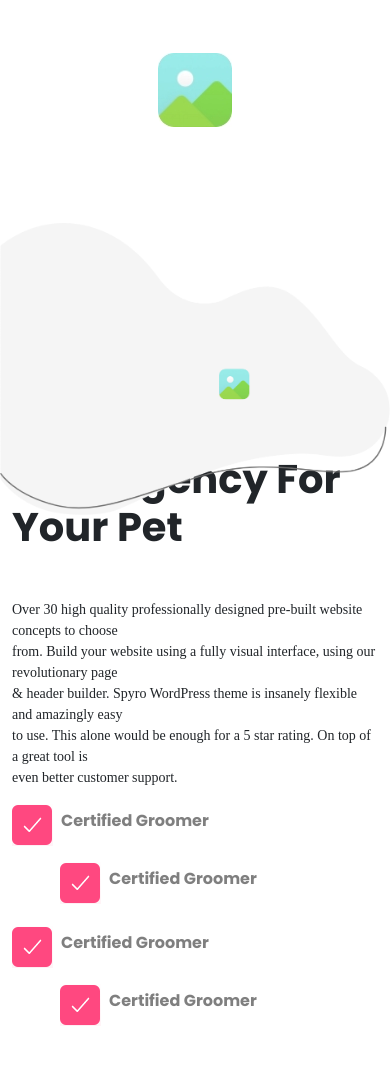
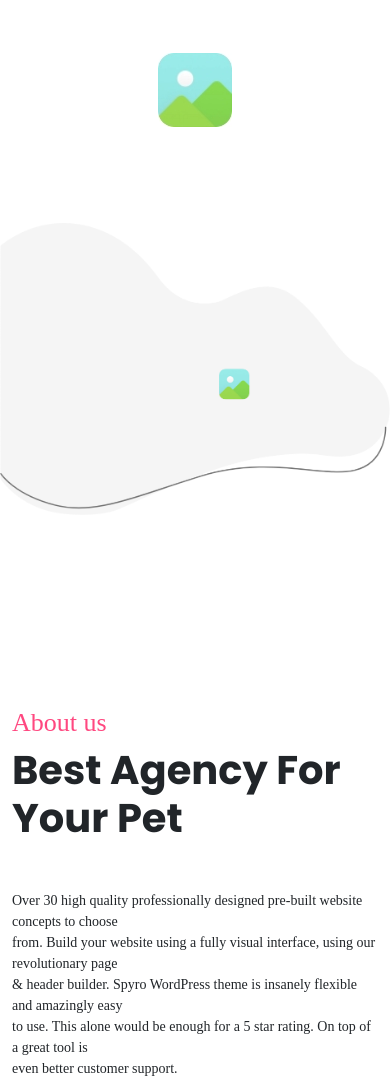
Before and after one commit to ozguruzer/pet-care, a plain HTML site: page index.html in a window 390 px wide. Shown: the part 900-1992 px from the top of the page. Drawn offline with nearby package versions, Linux system fonts and the light colour scheme; a web font is replaced by a local one.

Commit message:
footer and first section

```diff
--- a/assets/css/main.css
+++ b/assets/css/main.css
@@ -1,18 +1,18 @@
 @font-face {
   font-family: pacifico;
-  src: url(assets/font/Pacifico-Regular.ttf);
+  src: url(../font/Pacifico-Regular.ttf);
   font-weight: regular;
 }
 
 @font-face {
   font-family: poppins-bold;
-  src: url(/assets/font/Poppins-Bold.ttf);
+  src: url(../font/Poppins-Bold.ttf);
   font-weight: bold;
 }
 
 @font-face {
   font-family: pacifico;
-  src: url(assets/font/Pacifico-Regular.ttf);
+  src: url(../font/Pacifico-Regular.ttf);
   font-weight: regular;
 }
 
@@ -78,7 +78,7 @@
 }
 
 .about-bg {
-  background-image: url(/assets/img/middle-bg.png);
+  background-image: url(../img/middle-bg.png);
   background-repeat: no-repeat;
   background-size: 50%;
   background-position: left;
@@ -92,7 +92,9 @@
   margin-top: 330px;
   margin-left: 156px;
 }
-
+section.about-us {
+  position:relative;
+}
 .about-us-title-1 {
   font-family: 'pacifico';
   font-size: 26px;
@@ -113,6 +115,7 @@
 .about-box-h {
   font-family: 'poppins-bold';
   font-size: 16px;
+  margin: 0;
 }
 
 .padding-box {
@@ -218,7 +221,7 @@
 }
 
 .card-text-p::before {
-  background-image: url(/assets/img/checkmark-outline.png);
+  background-image: url(../img/checkmark-outline.png);
   background-position: center;
   background-repeat: no-repeat center center;
   background-size: cover;
@@ -277,8 +280,12 @@
 }
 
 .get-in-touch {
-  background-image: url(assets/img/down-dogs.png) no-repeat right right;
+  background-image: url(../img/down-dogs.png) no-repeat right right;
   background-size: 100% 100%;
+}
+
+.footer-padding {
+  padding-top: 65px;
 }
 
 
@@ -349,7 +356,7 @@
 
 . {
   padding: 10px;
-  background: url(/assets/img/footer-bg.jpg) no-repeat center center;
+  background: url(../img/footer-bg.jpg) no-repeat center center;
   background-size: 100% 100%
 
 }
@@ -357,7 +364,7 @@
 
 .bg-footer {
   padding: 70px;
-  background: url(/assets/img/footer-bg.jpg) no-repeat center center;
+  background: url(../img/footer-bg.jpg) no-repeat center center;
   background-size: 100% 100%
 
 }
@@ -372,6 +379,32 @@
 
 .footer-text-padding{
   padding: 13px;
+}
+.abs-bg {
+  position: absolute;
+  max-width: 50%;
+  left: 0;
+  bottom: 0;
+  top: 0;
+  margin: auto;
+}
+.max-width-85 {
+  max-width: 85%;
+  margin-bottom: 15px;
+}
+
+@media only screen and (max-width: 992px) {
+  .abs-bg {
+    position: static;
+    width: 100%;
+    max-width: 100%;
+  }
+  .max-width-85 {
+    margin-bottom: 0;
+  }
+  .max-width-85 .about-box-1 {
+    margin-bottom: 15px;
+  }
 }
 
 @media only screen and (max-width: 768px) {
@@ -401,6 +434,10 @@
     display: flex;
     flex-direction: column;
     text-align: center;
+    width: 100%;
+  }
+
+  .buttons a {
     width: 50%;
   }
 
@@ -478,9 +515,9 @@
 @media (max-width: 992px) {
   .footer {
     background-size: cover;
-    padding: 50px 0 0 0
-margin:none;
-padding: none;
+    padding: 50px 0;
+    margin:none;
+    padding: none;
   }
 
   .about-text-mobile{
--- a/index.html
+++ b/index.html
@@ -70,11 +70,7 @@
   </section>
 
   <section class="about-us mt-5 pt-5">
-    <div class="position-absolute">
-      <div class="about-b">
-        <img src="assets/img/middle-bg.png" class="img-fluid " alt="" srcset="">
-      </div>
-    </div>
+    <img src="assets/img/middle-bg.png" class="img-fluid abs-bg" alt="" srcset="">
     <div class="container">
       <div class="row">
         <div class="col-lg-6 col-md-12 mb-5 pb-5 ms-auto ">
@@ -95,35 +91,37 @@
                 top of a great tool is <br />
                 even better customer support.
               </p>
-              <div class="d-flex box-position flex-wrap">
+              <div class="box-position d-flex flex-wrap justify-content-between max-width-85">
                 <div class="about-box-1 d-inline-flex align-items-center ">
                   <img src="assets/img/pink-tik.png" alt="" class="img-fluid" srcset="" />
                   <h3 class="about-box-h text-black-50 ms-2">
                     Certified Groomer
                   </h3>
                 </div>
-                <div class="">
-                  <div class="about-box-1 d-inline-flex align-items-center about-box-text-mobile">
-                    <img src="assets/img/pink-tik.png" alt="" class="img-fluid ms-5 mt-3" srcset="" />
-                    <h3 class="about-box-h text-black-50 ms-2 mt-3">
-                      Certified Groomer
-                    </h3>
-                  </div>
-                </div>
-              </div>
-              <div class="d-flex box-position flex-wrap px-sm-0 mx-sm-0">
-                <div class="about-box-1 d-flex align-items-center">
-                  <img src="assets/img/pink-tik.png" alt="" class="img-fluid mt-3" srcset="" />
-                  <h3 class="about-box-h  text-black-50 mt-3 ms-2">
+
+                <div class="about-box-1 d-inline-flex align-items-center ">
+                  <img src="assets/img/pink-tik.png" alt="" class="img-fluid" srcset="" />
+                  <h3 class="about-box-h text-black-50 ms-2">
                     Certified Groomer
                   </h3>
                 </div>
-                <div class="about-box-1 d-flex align-items-center">
-                  <img src="assets/img/pink-tik.png" alt="" class="img-fluid ms-5 mt-3" srcset="" />
-                  <h3 class="about-box-h text-black-50 text-center mt-3 ms-2">
+
+              </div>
+              <div class="box-position d-flex flex-wrap justify-content-between max-width-85">
+                <div class="about-box-1 d-inline-flex align-items-center ">
+                  <img src="assets/img/pink-tik.png" alt="" class="img-fluid" srcset="" />
+                  <h3 class="about-box-h text-black-50 ms-2">
                     Certified Groomer
                   </h3>
                 </div>
+
+                <div class="about-box-1 d-inline-flex align-items-center ">
+                  <img src="assets/img/pink-tik.png" alt="" class="img-fluid" srcset="" />
+                  <h3 class="about-box-h text-black-50 ms-2">
+                    Certified Groomer
+                  </h3>
+                </div>
+
               </div>
             </div>
           </div>
@@ -500,7 +498,7 @@
     </div>
   </section>
   <footer class="footer bg-footer mt-5">
-    <div class=" d-flex flex-column justify-content-center align-content-center">
+    <div class=" d-flex flex-column justify-content-center align-content-center footer-padding">
       <div class="container">
         <div class="row">
           <div class="col-lg-3 pt-5">
```
